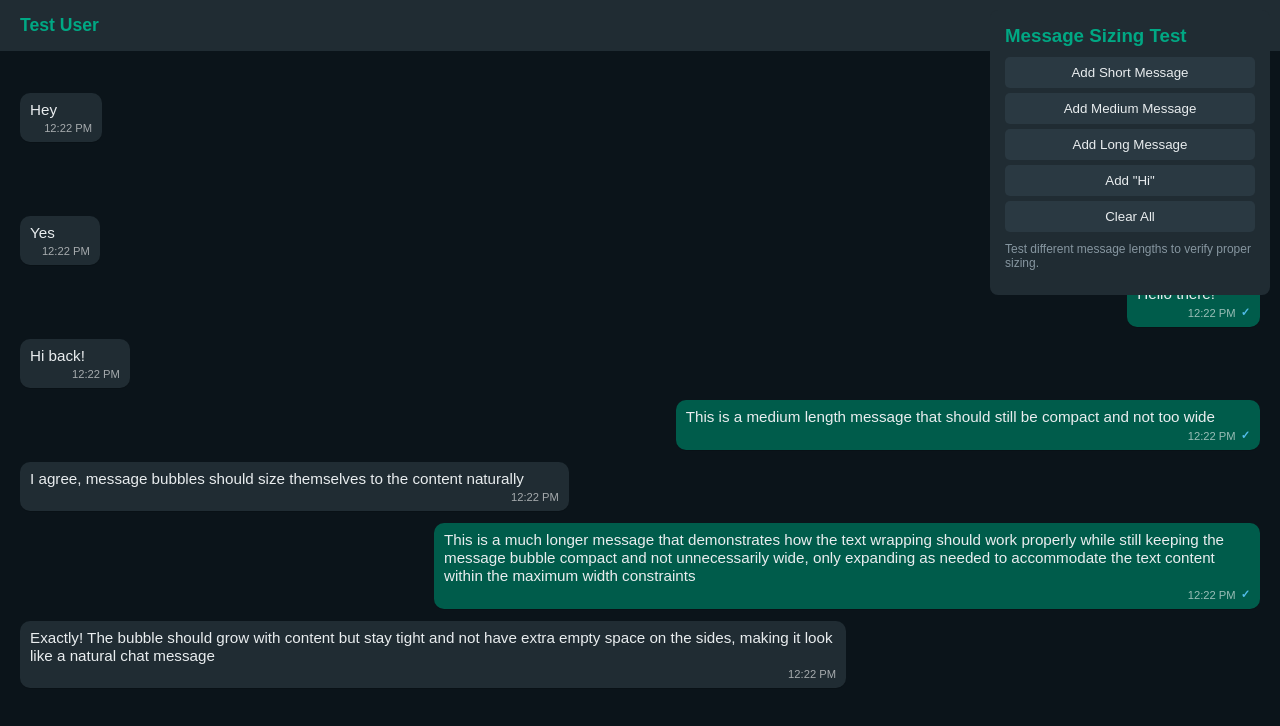
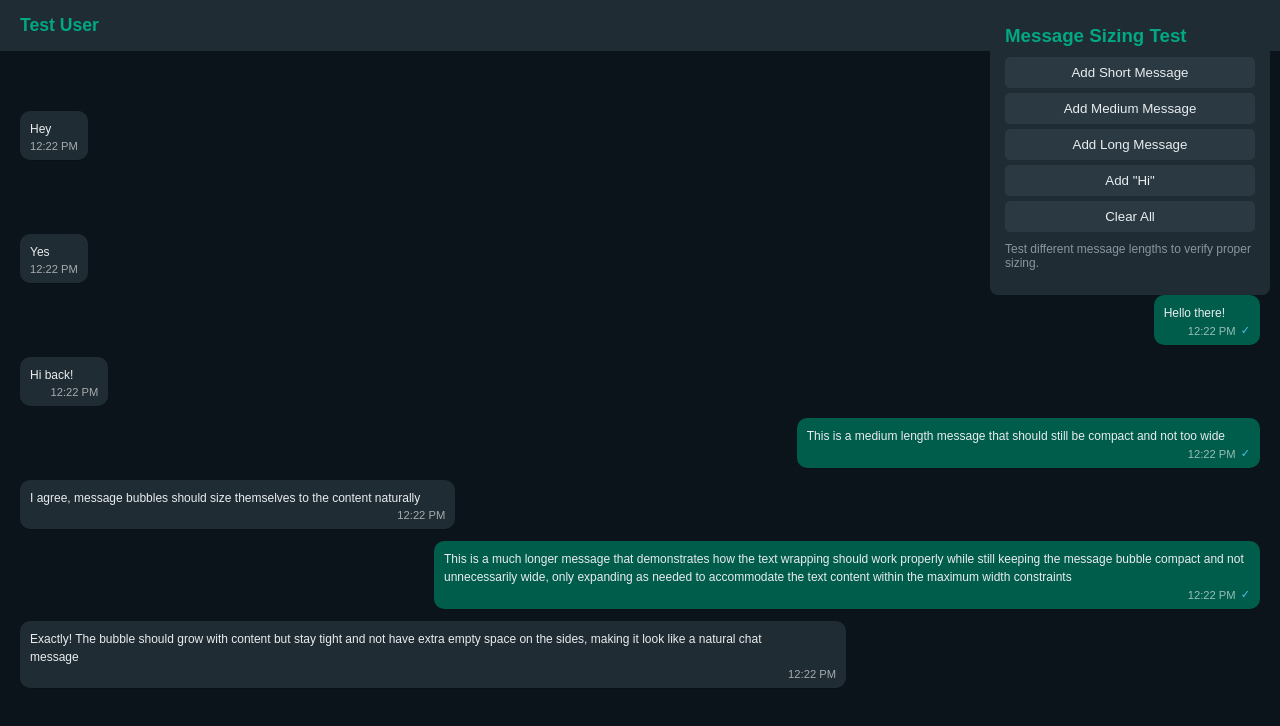
Before and after one commit to ds0226/ebab2025, a website: page test_sizing.html in a window 1280 px wide. Drawn offline with Linux system fonts and the light colour scheme.

Commit message:
Add files via upload

```diff
--- a/styles.css
+++ b/styles.css
@@ -145,8 +145,8 @@ body {
 }
 
 .message-text, .message-content a {
-    font-size: 0.95em;
-    padding-right: 35px; /* Space for time/status */
+    font-size: 0.75em;
+    padding-right: 25px; /* Space for time/status */
 }
 
 /* Styles for embedded media */
@@ -160,7 +160,7 @@ body {
 
 .message-content a {
     /* Style for document link */
-    font-weight: bold;
+    font-weight: normal;
     white-space: nowrap;
 }
 
@@ -178,7 +178,7 @@ body {
 
 .status-sent, .status-read {
     color: #53bdeb; /* Blue checkmarks */
-    font-weight: bold;
+    font-weight: normal;
 }
 
 /* --- Input Form (Bottom) --- */
```
